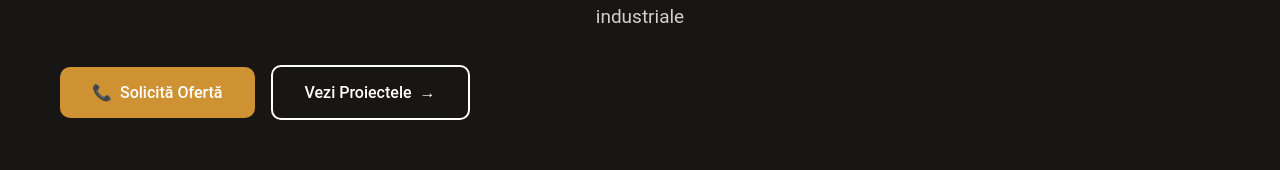
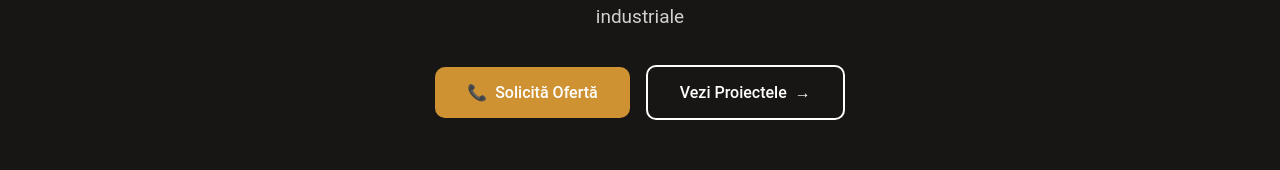
Before and after one commit to lechinal/avr-weld-solutions2, a React (Vite) app: page /avr-weld-solutions2/services in a window 1280 px wide. Shown: the part 330-500 px from the top of the page. Built offline with nearby package versions, Linux system fonts and the light colour scheme.

Commit message:
services buttons fixed

```diff
--- a/src/pages/Services.jsx
+++ b/src/pages/Services.jsx
@@ -80,7 +80,7 @@ export default function Services() {
                 Solicită Ofertă
               </button>
             </Link>
-            <Link to="/gallery">
+            <Link to="/projects">
               <button className={styles.secondaryButton}>
                 Vezi Proiectele
                 <span className={styles.arrow}>→</span>
--- a/src/pages/Services.module.css
+++ b/src/pages/Services.module.css
@@ -36,6 +36,7 @@
   flex-direction: column;
   gap: 16px;
   align-items: center;
+  justify-content: center;
 }
 
 .primaryButton {
```
